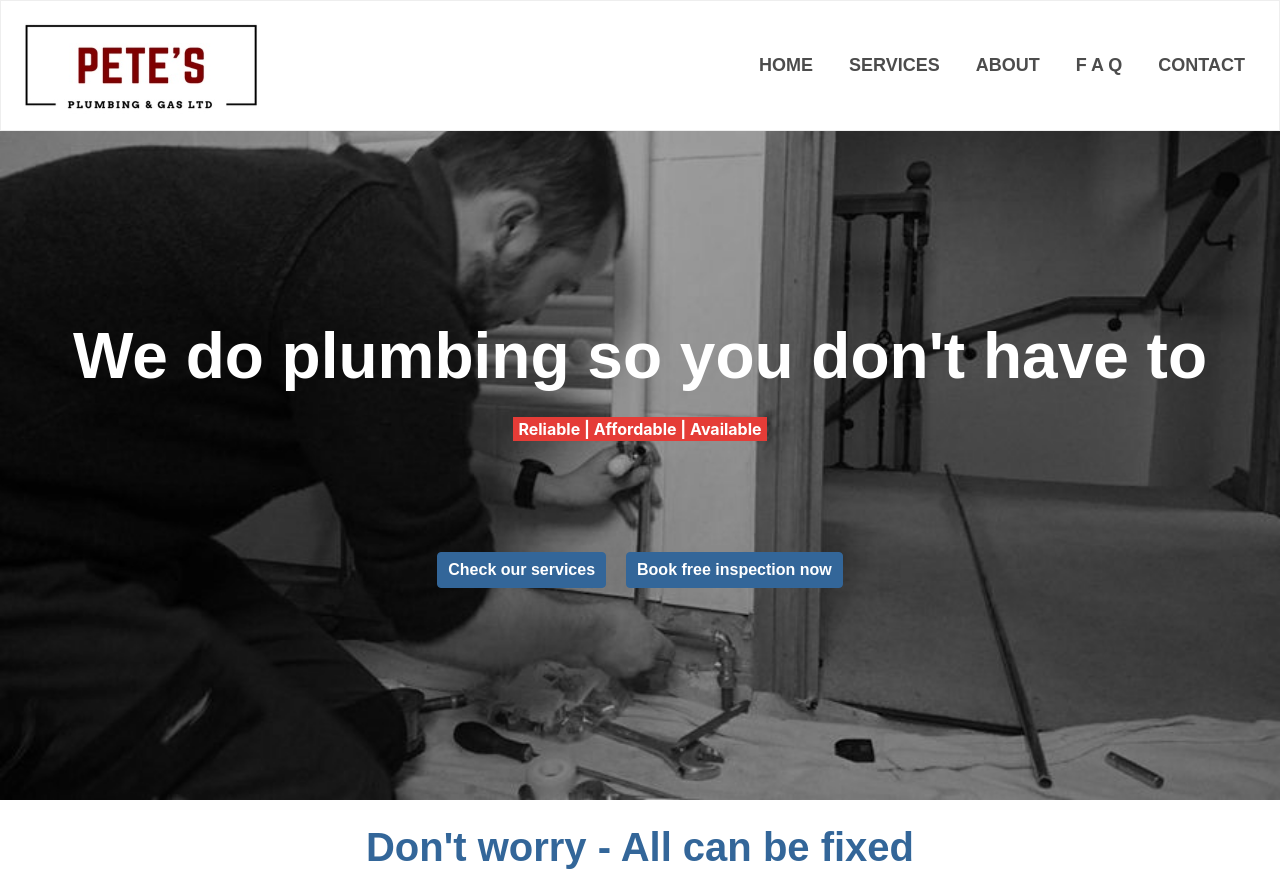
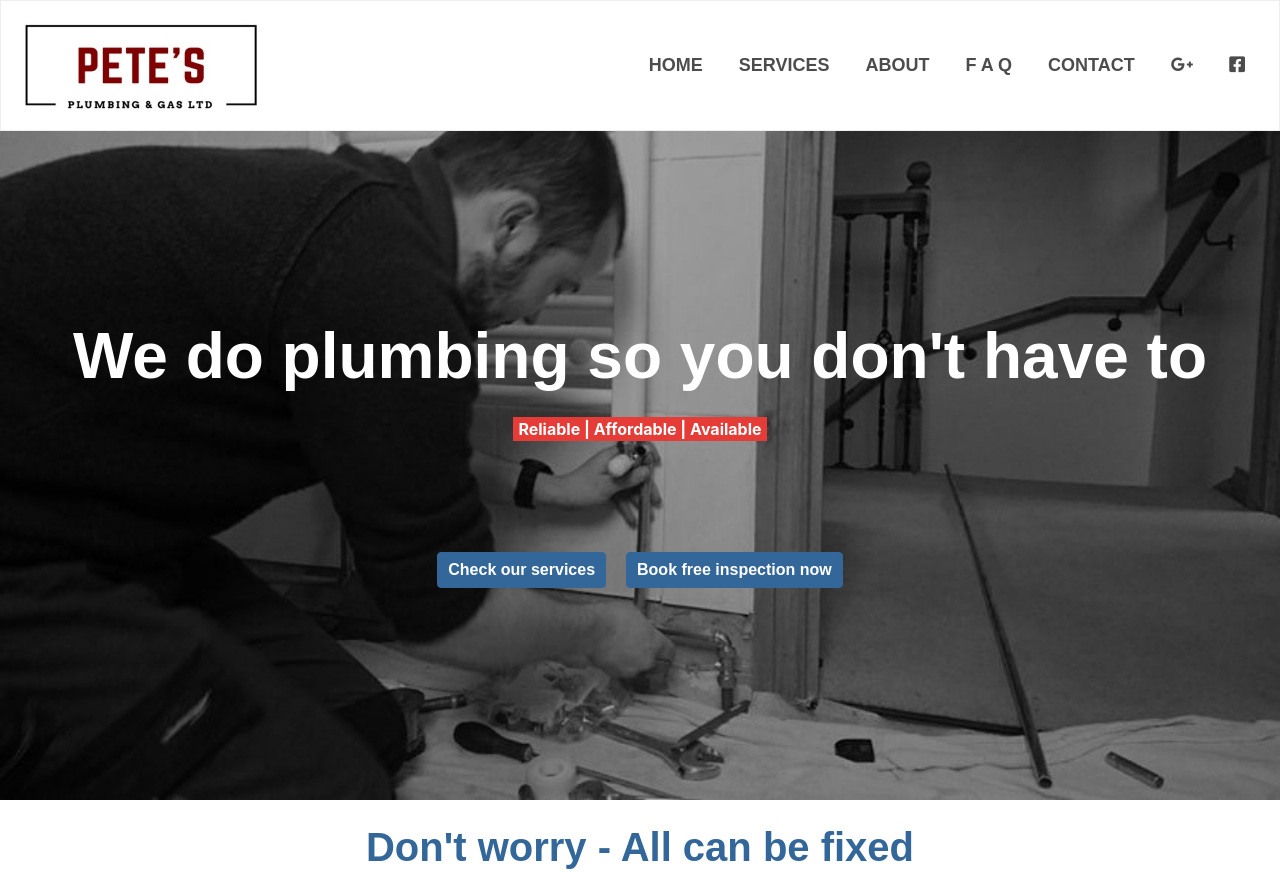
Before and after one commit to malc-u/petes-plumbing, a plain HTML site: page index.html in a window 1280 px wide. Shown: the top 872 px of the page. Drawn offline with nearby package versions, Linux system fonts and the light colour scheme; a web font is replaced by a local one.

Commit message:
Added social media to navbar

```diff
--- a/assets/css/style.css
+++ b/assets/css/style.css
@@ -16,12 +16,14 @@
 .nav-item {
     text-transform: uppercase;
     padding-left: 10px;
+    border-bottom: 1px solid gray;
 
 }
 
 @media (min-width: 992px) {
     .nav-item {
         padding: 10px 10px;
+        border-bottom: none;
     }
 }
 
@@ -43,6 +45,16 @@
 .navbar-nav .nav-item:hover .nav-link {
     color: white;
 }
+
+/*Added and styled social buttons to navbar */
+.navbar-nav .nav-social-cold:hover .social {
+    color: #369;
+}
+
+.navbar-nav .nav-social-hot:hover .social {
+	color: #e53c37;
+}
+
 /* -------------- HOME SECTION -------------- */
 
 /* Added parallax to beautify home page */
--- a/index.html
+++ b/index.html
@@ -34,6 +34,12 @@
       </li>
       <li class="nav-item nav-item-cold">
         <a class="nav-link" href="#contact">Contact</a>
+      </li>
+      <li class="nav-item nav-social-hot">
+        <a class="nav-link social " href="https://goo.gl/maps/shH5b3bcmEjaUjEs7" target="_default"><i class="fab fa-google-plus-g"></i></a>
+      </li>
+      <li class="nav-item nav-social-cold">
+        <a class="nav-link social" href="https://facebook.com/PlumberFelixstowe" target="_default"><i class="fab fa-facebook-square"></i></a>
       </li>
     </ul>
   </div>
```
